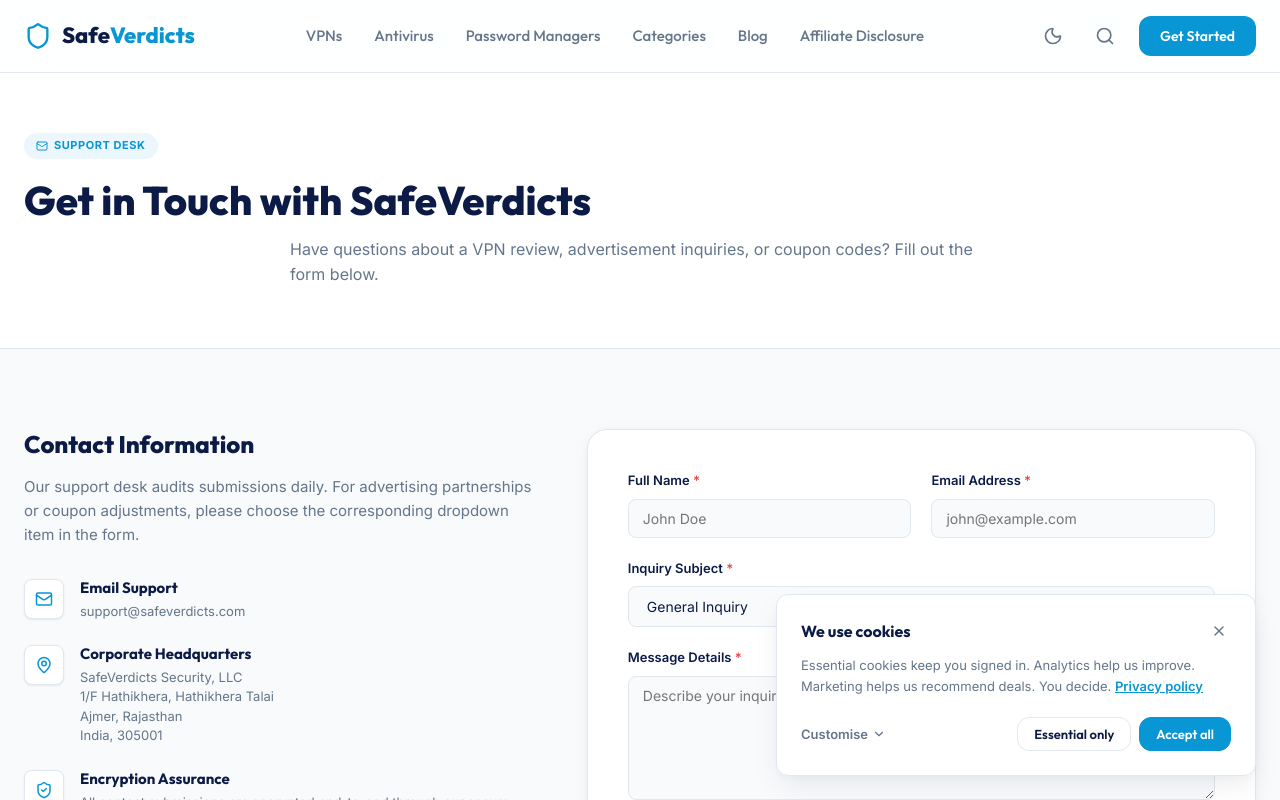
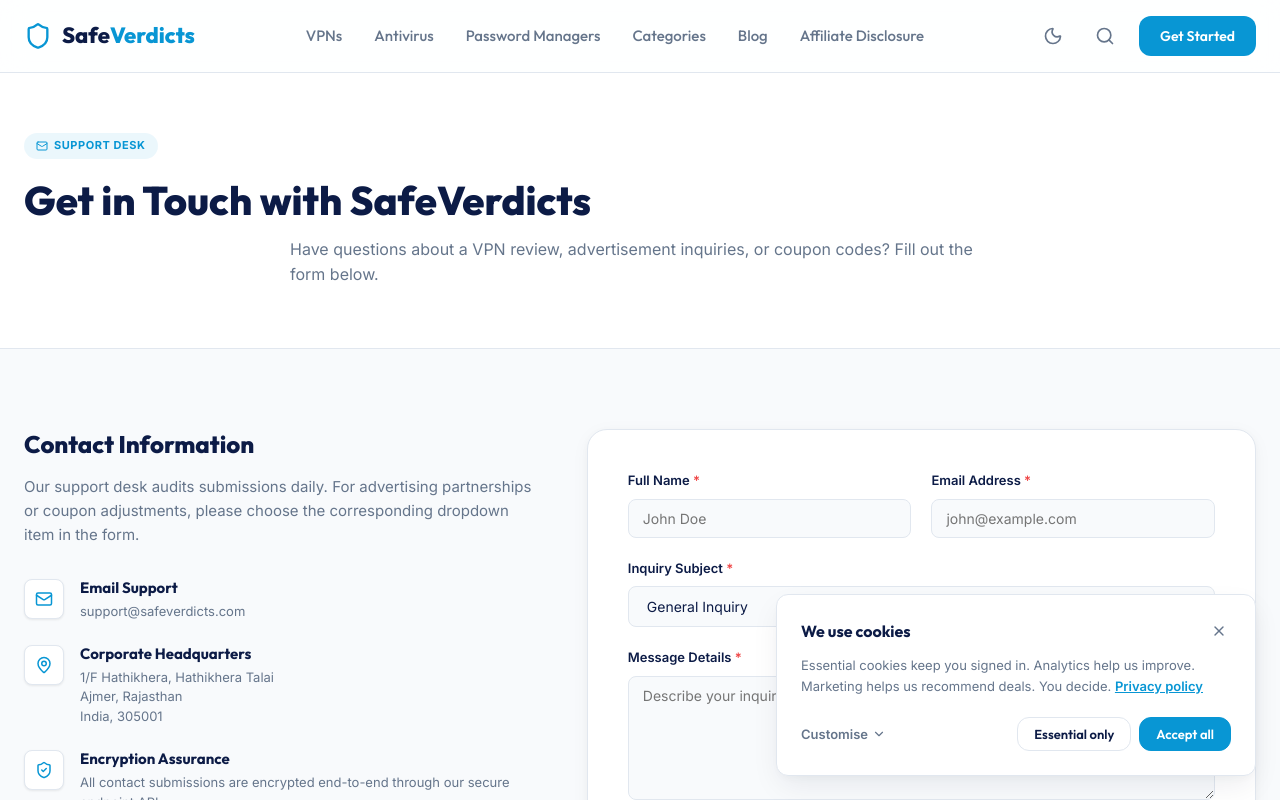
Before and after one commit to codershiveinterns-cloud/SafeVerdicts, a React (Vite) app: page /contact in a window 1280 px wide. Shown: the top 800 px of the page. Built offline with nearby package versions, Linux system fonts and the light colour scheme.

Commit message:
Remove SafeVerdicts Security, LLC company name from contact and about pages address cards

```diff
--- a/src/pages/About.jsx
+++ b/src/pages/About.jsx
@@ -108,7 +108,6 @@
                 <div className="meth-icon-circle"><MapPin size={20} /></div>
                 <h4>Corporate Headquarters</h4>
                 <div className="office-details">
-                  <h3 className="office-company">SafeVerdicts Security, LLC</h3>
                   <p className="office-address">
                     1/F Hathikhera, Hathikhera Talai<br />
                     Ajmer, Rajasthan<br />
--- a/src/pages/Contact.jsx
+++ b/src/pages/Contact.jsx
@@ -108,7 +108,7 @@
                 <div className="info-icon-box"><MapPin size={18} /></div>
                 <div>
                   <h4>Corporate Headquarters</h4>
-                  <p>SafeVerdicts Security, LLC<br />1/F Hathikhera, Hathikhera Talai<br />Ajmer, Rajasthan<br />India, 305001</p>
+                  <p>1/F Hathikhera, Hathikhera Talai<br />Ajmer, Rajasthan<br />India, 305001</p>
                 </div>
               </div>
 
```
